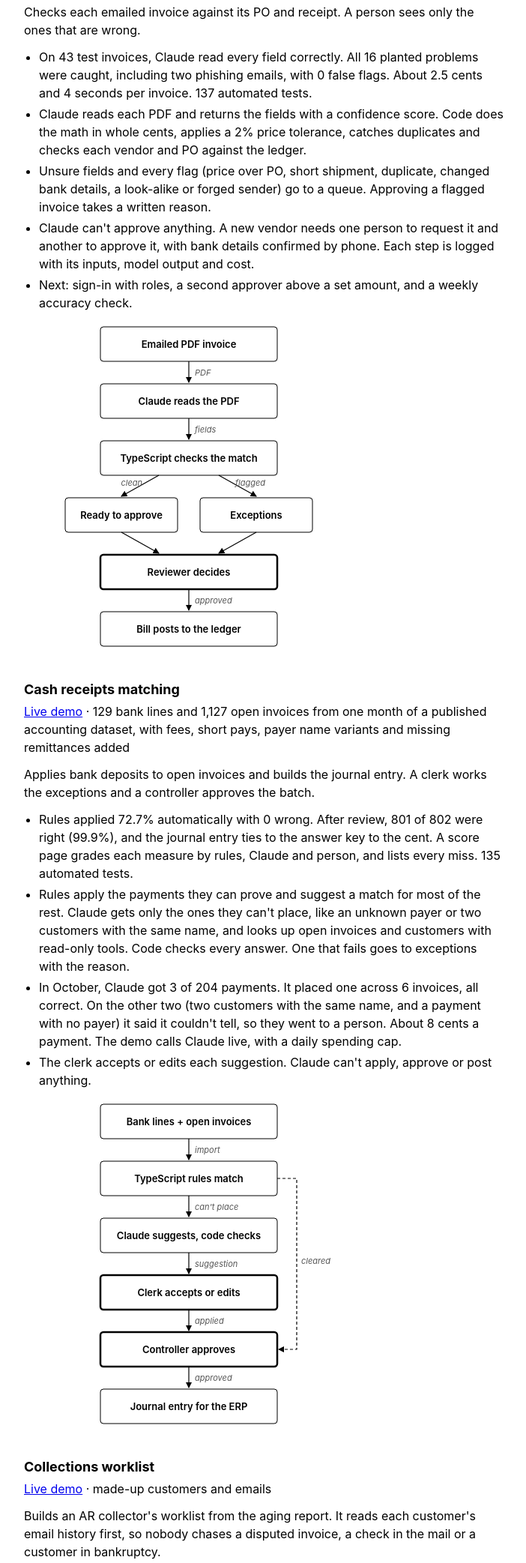
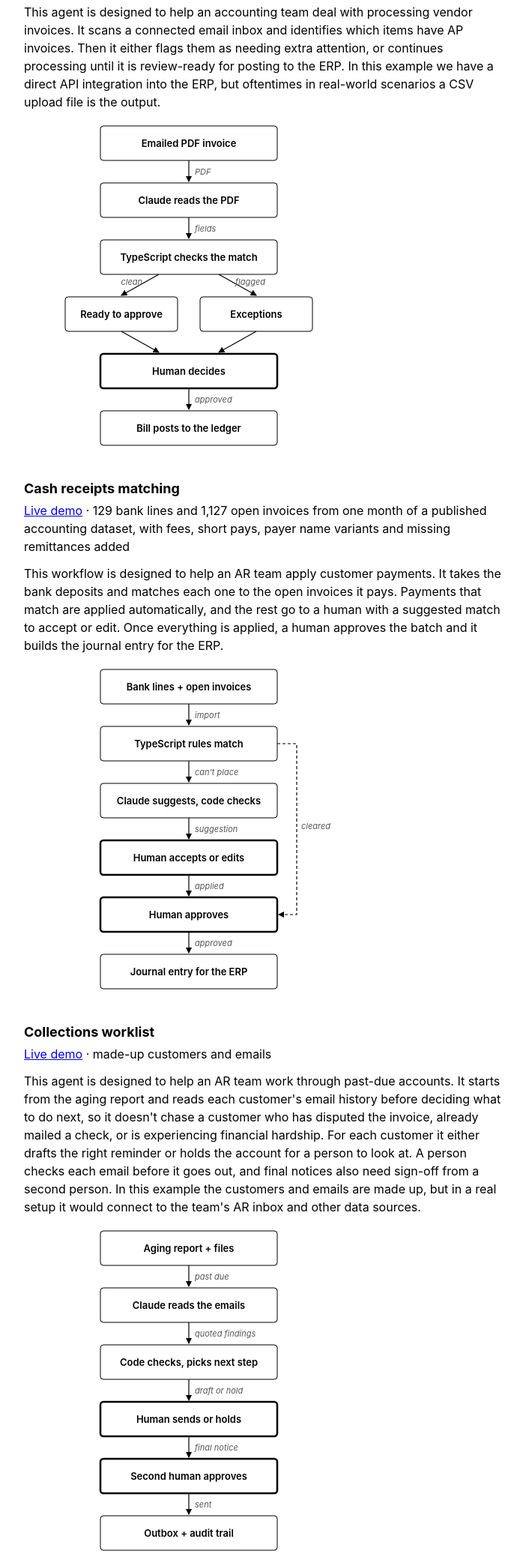
Before and after one commit to d-trombley/d-trombley.github.io, a plain HTML site: page index.html in a window 1280 px wide. Shown: the part 419-2504 px from the top of the page at 75% size, without its empty margins (288-990 px from the left). Drawn offline with Linux system fonts and the light colour scheme.

Commit message:
Write the workflow descriptions in plain English (#4)
* Write the workflow descriptions in plain English

Use Daniel's invoice agent paragraph and match its voice for cash receipts
and collections.

* Say "payments that match" instead of "match cleanly"

* Remove the detail bullets and job-role names from the workflow descriptions

```diff
--- a/index.html
+++ b/index.html
@@ -68,15 +68,8 @@ hr { border: 0; border-top: 1px solid var(--rule); margin: 40px 0 16px; }
 
 <h2 id="invoice-agent">Invoice agent</h2>
 <p><a href="https://invoice-agent-production-99c20ff1.up.railway.app">Live demo</a> · made-up vendors and invoices</p>
-<p>Checks each emailed invoice against its PO and receipt. A person sees only the ones that are wrong.</p>
-<ul>
-<li>On 43 test invoices, Claude read every field correctly. All 16 planted problems were caught, including two phishing emails, with 0 false flags. About 2.5 cents and 4 seconds per invoice. 137 automated tests.</li>
-<li>Claude reads each PDF and returns the fields with a confidence score. Code does the math in whole cents, applies a 2% price tolerance, catches duplicates and checks each vendor and PO against the ledger.</li>
-<li>Unsure fields and every flag (price over PO, short shipment, duplicate, changed bank details, a look-alike or forged sender) go to a queue. Approving a flagged invoice takes a written reason.</li>
-<li>Claude can't approve anything. A new vendor needs one person to request it and another to approve it, with bank details confirmed by phone. Each step is logged with its inputs, model output and cost.</li>
-<li>Next: sign-in with roles, a second approver above a set amount, and a weekly accuracy check.</li>
-</ul>
-<svg class="flow" viewBox="0 0 440 434" role="img" aria-label="Invoice flow: Claude reads the PDF, TypeScript code checks the match and sorts it into ready to approve or exceptions, and a reviewer decides before a bill posts.">
+<p>This agent is designed to help an accounting team deal with processing vendor invoices. It scans a connected email inbox and identifies which items have AP invoices. Then it either flags them as needing extra attention, or continues processing until it is review-ready for posting to the ERP. In this example we have a direct API integration into the ERP, but oftentimes in real-world scenarios a CSV upload file is the output.</p>
+<svg class="flow" viewBox="0 0 440 434" role="img" aria-label="Invoice flow: Claude reads the PDF, TypeScript code checks the match and sorts it into ready to approve or exceptions, and a human decides before a bill posts.">
 <defs><marker id="ah-inv" viewBox="0 0 8 8" refX="7" refY="4" markerWidth="7" markerHeight="7" orient="auto-start-reverse"><path d="M0,0 L8,4 L0,8 z" fill="currentColor"/></marker></defs>
 <g class="n-step">
 <rect x="102" y="4" width="236" height="46" rx="4"/>
@@ -104,7 +97,7 @@ hr { border: 0; border-top: 1px solid var(--rule); margin: 40px 0 16px; }
 <line x1="310" y1="278" x2="260" y2="306" class="edge" marker-end="url(#ah-inv)"/>
 <g class="n-person">
 <rect x="102" y="308" width="236" height="46" rx="4"/>
-<text x="220" y="336" text-anchor="middle" class="t1">Reviewer decides</text>
+<text x="220" y="336" text-anchor="middle" class="t1">Human decides</text>
 </g>
 <line x1="220" y1="354" x2="220" y2="382" class="edge" marker-end="url(#ah-inv)"/>
 <text x="228" y="373" text-anchor="start" class="t3">approved</text>
@@ -117,14 +110,8 @@ hr { border: 0; border-top: 1px solid var(--rule); margin: 40px 0 16px; }
 
 <h2 id="cash-receipts">Cash receipts matching</h2>
 <p><a href="https://cash-receipts-production.up.railway.app">Live demo</a> · 129 bank lines and 1,127 open invoices from one month of a published accounting dataset, with fees, short pays, payer name variants and missing remittances added</p>
-<p>Applies bank deposits to open invoices and builds the journal entry. A clerk works the exceptions and a controller approves the batch.</p>
-<ul>
-<li>Rules applied 72.7% automatically with 0 wrong. After review, 801 of 802 were right (99.9%), and the journal entry ties to the answer key to the cent. A score page grades each measure by rules, Claude and person, and lists every miss. 135 automated tests.</li>
-<li>Rules apply the payments they can prove and suggest a match for most of the rest. Claude gets only the ones they can't place, like an unknown payer or two customers with the same name, and looks up open invoices and customers with read-only tools. Code checks every answer. One that fails goes to exceptions with the reason.</li>
-<li>In October, Claude got 3 of 204 payments. It placed one across 6 invoices, all correct. On the other two (two customers with the same name, and a payment with no payer) it said it couldn't tell, so they went to a person. About 8 cents a payment. The demo calls Claude live, with a daily spending cap.</li>
-<li>The clerk accepts or edits each suggestion. Claude can't apply, approve or post anything.</li>
-</ul>
-<svg class="flow" viewBox="0 0 440 434" role="img" aria-label="Cash receipts flow: TypeScript rules clear clean payments, Claude suggests matches for the payments the rules can't place, a clerk accepts or edits each one, and a controller approves the batch before the journal entry is built.">
+<p>This workflow is designed to help an AR team apply customer payments. It takes the bank deposits and matches each one to the open invoices it pays. Payments that match are applied automatically, and the rest go to a human with a suggested match to accept or edit. Once everything is applied, a human approves the batch and it builds the journal entry for the ERP.</p>
+<svg class="flow" viewBox="0 0 440 434" role="img" aria-label="Cash receipts flow: TypeScript rules apply the payments that match, Claude suggests matches for the payments the rules can't place, a human accepts or edits each one, and a human approves the batch before the journal entry is built.">
 <defs><marker id="ah-cash" viewBox="0 0 8 8" refX="7" refY="4" markerWidth="7" markerHeight="7" orient="auto-start-reverse"><path d="M0,0 L8,4 L0,8 z" fill="currentColor"/></marker></defs>
 <g class="n-step">
 <rect x="102" y="4" width="236" height="46" rx="4"/>
@@ -146,7 +133,7 @@ hr { border: 0; border-top: 1px solid var(--rule); margin: 40px 0 16px; }
 <text x="228" y="221" text-anchor="start" class="t3">suggestion</text>
 <g class="n-person">
 <rect x="102" y="232" width="236" height="46" rx="4"/>
-<text x="220" y="260" text-anchor="middle" class="t1">Clerk accepts or edits</text>
+<text x="220" y="260" text-anchor="middle" class="t1">Human accepts or edits</text>
 </g>
 <path d="M338,103 H364 V331 H340" fill="none" class="edge" stroke-dasharray="4 3" marker-end="url(#ah-cash)"/>
 <text x="370" y="217" text-anchor="start" class="t3">cleared</text>
@@ -154,7 +141,7 @@ hr { border: 0; border-top: 1px solid var(--rule); margin: 40px 0 16px; }
 <text x="228" y="297" text-anchor="start" class="t3">applied</text>
 <g class="n-person">
 <rect x="102" y="308" width="236" height="46" rx="4"/>
-<text x="220" y="336" text-anchor="middle" class="t1">Controller approves</text>
+<text x="220" y="336" text-anchor="middle" class="t1">Human approves</text>
 </g>
 <line x1="220" y1="354" x2="220" y2="382" class="edge" marker-end="url(#ah-cash)"/>
 <text x="228" y="373" text-anchor="start" class="t3">approved</text>
@@ -167,15 +154,8 @@ hr { border: 0; border-top: 1px solid var(--rule); margin: 40px 0 16px; }
 
 <h2 id="collections">Collections worklist</h2>
 <p><a href="https://collections-production-9ee4daa5.up.railway.app">Live demo</a> · made-up customers and emails</p>
-<p>Builds an AR collector's worklist from the aging report. It reads each customer's email history first, so nobody chases a disputed invoice, a check in the mail or a customer in bankruptcy.</p>
-<ul>
-<li>On a 30-customer test ledger with 16 planted problems and 2 traps, it picked the right next step for all 24 past-due customers, caught all 16 problems and sent 0 emails that should have been held. From the files alone, without the emails, it got 18 of 24 and would have sent 5 unsafe emails, one a final notice to the customer in bankruptcy. About 2 cents and 5 seconds per customer. 85 automated tests.</li>
-<li>Code works out aging and stage, and reads payment plans, pending credit memos, unapplied cash and the reminder log. Claude reads the email thread and returns what it found (a dispute, a promise to pay, a bounce, a new contact, a legal notice), each with a word-for-word quote, plus a draft. Code checks every quote against the email and every invoice and amount in the draft against the ledger, then picks the next step from fixed rules.</li>
-<li>Claude decides nothing. A person approves every send. Final notices and contact changes also need the Credit Manager, who can't approve their own work (the demo lets you switch roles). Payment instructions are fixed text Claude never writes. An email that tries to instruct the reviewer is flagged and can't talk it out of collecting. If a history is too long to read in full, nothing is sent. Every step is logged and can be undone.</li>
-<li>Try it: add a customer reply (a dispute, a promise, a trick) and watch the next step change.</li>
-<li>Next: read attachments like remittance PDFs, connect a real mailbox, and make the stage thresholds editable.</li>
-</ul>
-<svg class="flow" viewBox="0 0 440 434" role="img" aria-label="Collections flow: TypeScript reads the aging report and files, Claude reads the email history and quotes what it found, code checks the quotes and picks the next step, a collector sends or holds, and the Credit Manager approves final notices.">
+<p>This agent is designed to help an AR team work through past-due accounts. It starts from the aging report and reads each customer's email history before deciding what to do next, so it doesn't chase a customer who has disputed the invoice, already mailed a check, or is experiencing financial hardship. For each customer it either drafts the right reminder or holds the account for a person to look at. A person checks each email before it goes out, and final notices also need sign-off from a second person. In this example the customers and emails are made up, but in a real setup it would connect to the team's AR inbox and other data sources.</p>
+<svg class="flow" viewBox="0 0 440 434" role="img" aria-label="Collections flow: TypeScript reads the aging report and files, Claude reads the email history and quotes what it found, code checks the quotes and picks the next step, a human sends or holds, and a second human approves final notices.">
 <defs><marker id="ah-coll" viewBox="0 0 8 8" refX="7" refY="4" markerWidth="7" markerHeight="7" orient="auto-start-reverse"><path d="M0,0 L8,4 L0,8 z" fill="currentColor"/></marker></defs>
 <g class="n-step">
 <rect x="102" y="4" width="236" height="46" rx="4"/>
@@ -197,13 +177,13 @@ hr { border: 0; border-top: 1px solid var(--rule); margin: 40px 0 16px; }
 <text x="228" y="221" text-anchor="start" class="t3">draft or hold</text>
 <g class="n-person">
 <rect x="102" y="232" width="236" height="46" rx="4"/>
-<text x="220" y="260" text-anchor="middle" class="t1">Collector sends or holds</text>
+<text x="220" y="260" text-anchor="middle" class="t1">Human sends or holds</text>
 </g>
 <line x1="220" y1="278" x2="220" y2="306" class="edge" marker-end="url(#ah-coll)"/>
 <text x="228" y="297" text-anchor="start" class="t3">final notice</text>
 <g class="n-person">
 <rect x="102" y="308" width="236" height="46" rx="4"/>
-<text x="220" y="336" text-anchor="middle" class="t1">Credit Manager approves</text>
+<text x="220" y="336" text-anchor="middle" class="t1">Second human approves</text>
 </g>
 <line x1="220" y1="354" x2="220" y2="382" class="edge" marker-end="url(#ah-coll)"/>
 <text x="228" y="373" text-anchor="start" class="t3">sent</text>
```
